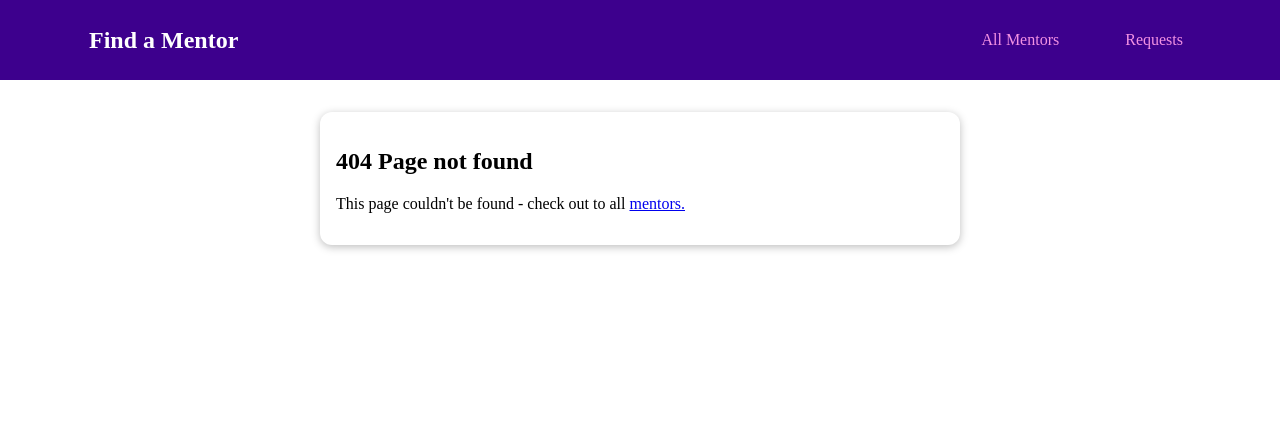
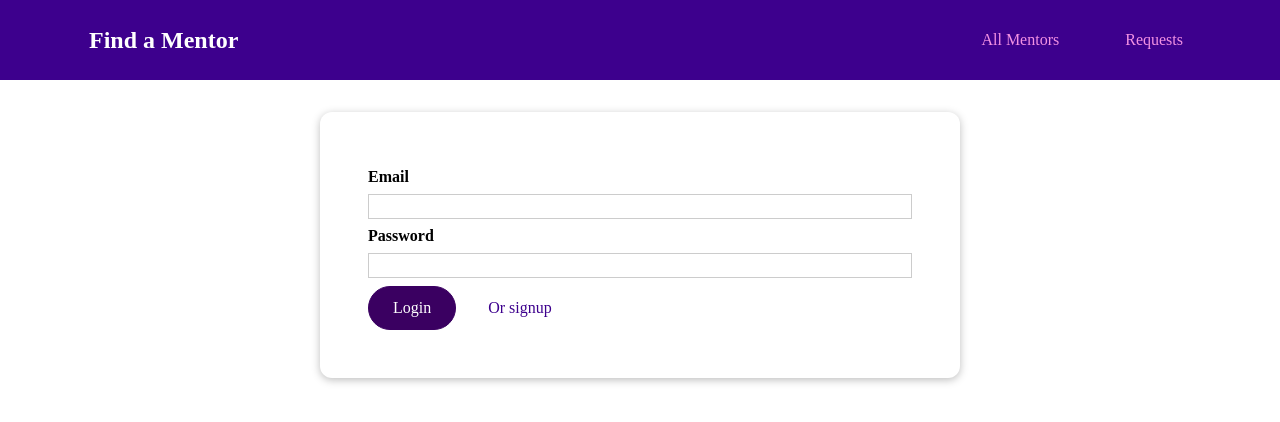
Before and after one commit to NorcimilimX/findYourMentor, a Vue app: page /auth in a window 1280 px wide. Before the commit this address had no page. Shown: the top 422 px of the page. Built offline with nearby package versions, Linux system fonts and the light colour scheme; a web font is replaced by a local one.

Commit message:
add auth component for login or signup, add route, fix buttons for mentor in list

```diff
--- a/src/components/mentors/MentorItem.vue
+++ b/src/components/mentors/MentorItem.vue
@@ -24,10 +24,10 @@
       return this.firstName + ' ' + this.lastName
     },
     mentorContactLink() {
-      return this.$route.path +  '/' + this.id + '/contact'
+      return this.$route.path + this.id + '/contact'
     },
     mentorDetailLink() {
-      return this.$route.path +  '/' + this.id
+      return this.$route.path + this.id
     }
   }
 }
--- /dev/null
+++ b/src/pages/auth/UserAuth.vue
@@ -0,0 +1,98 @@
+<template>
+  <base-card>
+    <form @submit.prevent="submitForm">
+      <div class="form-control">
+        <label for="email">Email</label>
+        <input type="email" id="email" v-model.trim="email">
+      </div>
+      <div class="form-control">
+        <label for="password">Password</label>
+        <input type="password" id="password" v-model.trim="password">
+      </div>
+      <p v-if="!formIsValid">Please enter a valid email and password!</p>
+      <base-button>{{ submitButtonCaption }}</base-button>
+      <base-button type="button" @click="switchAuthMode" mode="flat">{{ switchModeButtonCaption }}</base-button>
+    </form>
+  </base-card>
+</template>
+<script>
+export default {
+  data() {
+    return {
+      email: '',
+      password: '',
+      formIsValid: true,
+      mode: 'login'
+    }
+  },
+  computed: {
+    submitButtonCaption() {
+      if (this.mode === 'login') {
+        return 'Login'
+      } else {
+        return 'Signup'
+      }
+    },
+    switchModeButtonCaption() {
+      if (this.mode === 'login') {
+        return 'Or signup'
+      } else {
+        return 'Or login'
+      }
+    }
+  },
+  methods: {
+    submitForm() {
+      this.formIsValid = true
+      if (
+          this.email === '' ||
+          !this.email.includes('@') ||
+          this.password.length < 6
+      ) {
+        this.formIsValid = false
+        return
+      }
+    },
+    switchAuthMode() {
+      if (this.mode === 'login') {
+        this.mode = 'signup'
+      } else {
+        this.mode = 'login'
+      }
+    }
+  }
+}
+</script>
+
+<style scoped>
+form {
+  margin: 1rem;
+  padding: 1rem;
+}
+
+.form-control {
+  margin: 0.5rem 0;
+}
+
+label {
+  font-weight: bold;
+  margin-bottom: 0.5rem;
+  display: block;
+}
+
+input,
+textarea {
+  display: block;
+  width: 100%;
+  font: inherit;
+  border: 1px solid #ccc;
+  padding: 0.15rem;
+}
+
+input:focus,
+textarea:focus {
+  border-color: #3d008d;
+  background-color: #faf6ff;
+  outline: none;
+}
+</style>
--- a/src/router.js
+++ b/src/router.js
@@ -6,6 +6,7 @@
 import MentorsRegistration from "./pages/mentors/MentorsRegistration.vue";
 import RequestsReceived from "./pages/requests/RequestsReceived.vue";
 import NotFound from './pages/NotFound.vue'
+import UserAuth from "./pages/auth/UserAuth.vue";
 
 const routes = [
     { path: '/', redirect: '/mentors' },
@@ -21,6 +22,7 @@
     },
     { path: '/register', component: MentorsRegistration },
     { path: '/requests', component: RequestsReceived },
+    { path: '/auth', component: UserAuth },
     { path: '/:notFound(.*)', component: NotFound },
 ];
 
```
